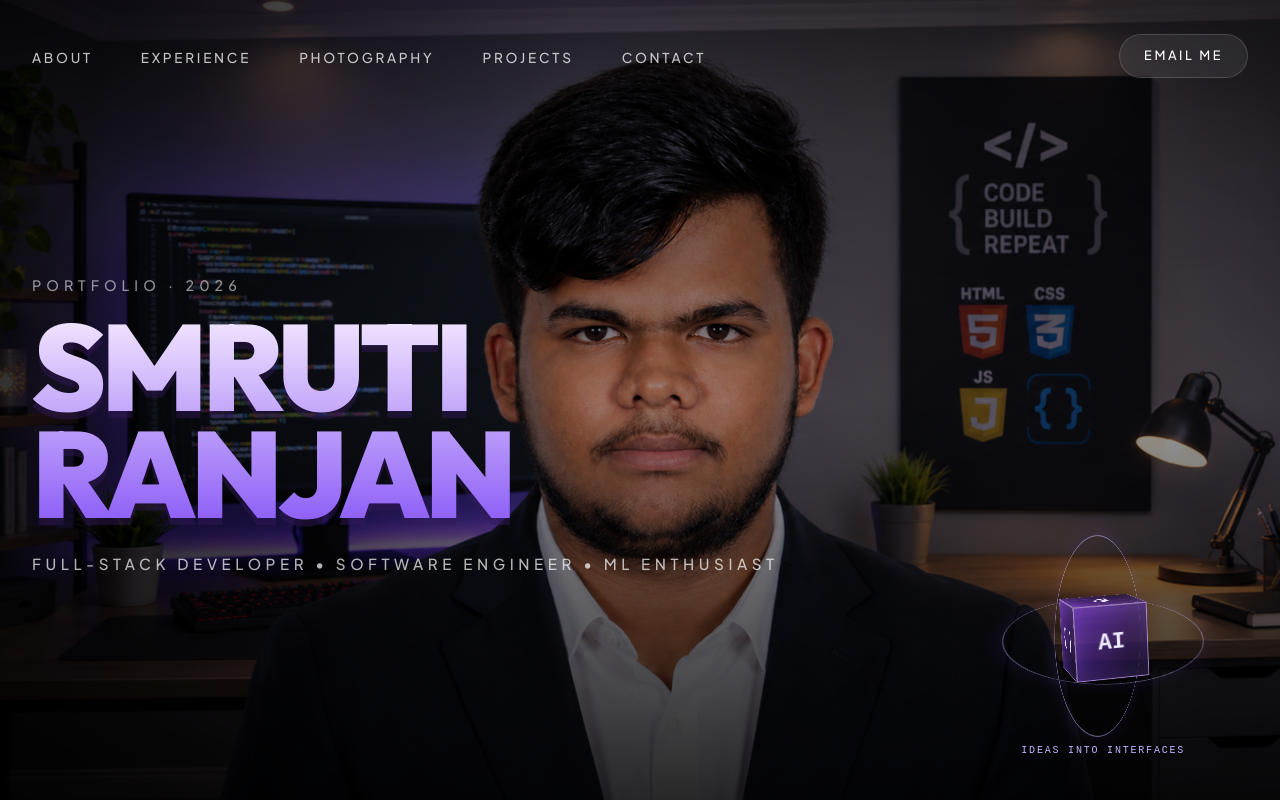
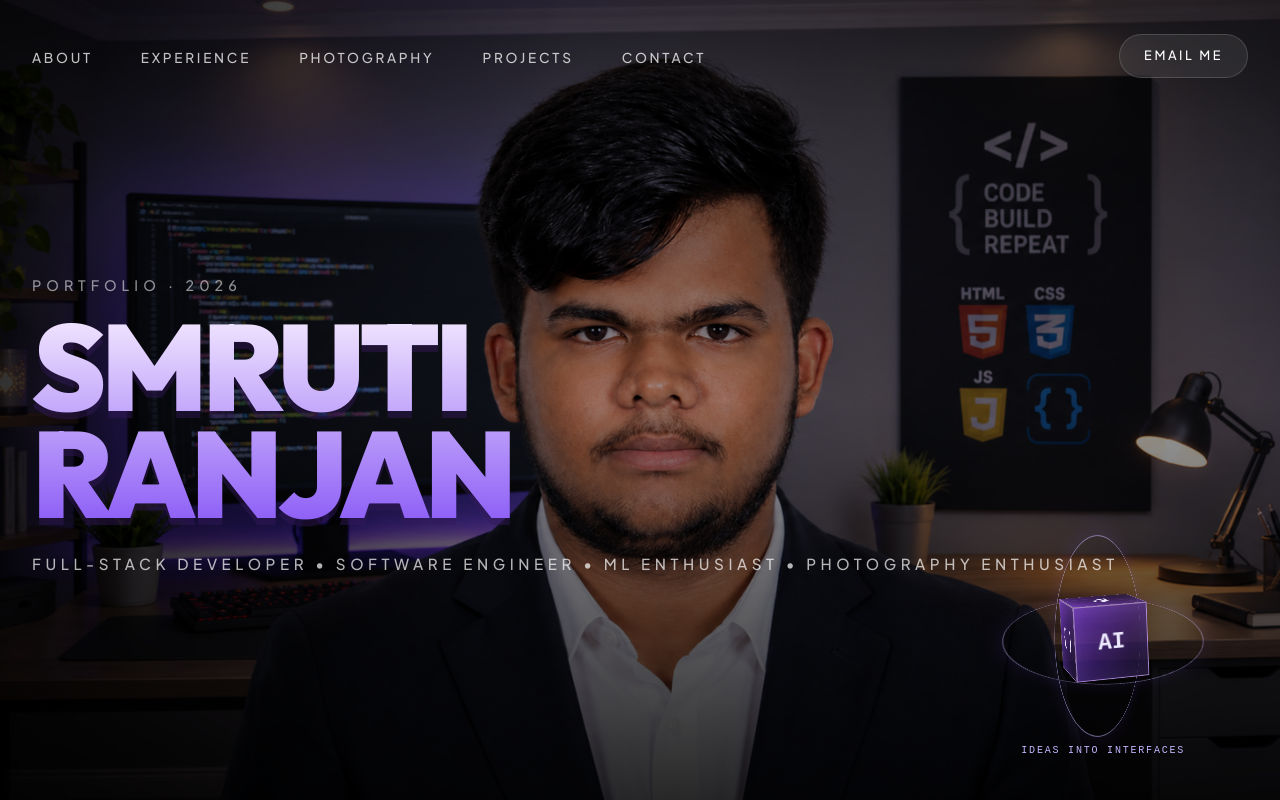
Before and after one commit to smrutiparhi/Smruti_Parhi, a React (Vite) app: page / in a window 1280 px wide. Shown: the top 800 px of the page. Built offline with nearby package versions, Linux system fonts and the light colour scheme.

Commit message:
Add photography to hero tagline

```diff
--- a/src/components/Hero.jsx
+++ b/src/components/Hero.jsx
@@ -159,7 +159,7 @@ export default function Hero() {
             transition={{ duration: 0.6, delay: 0.75 }}
             className="hero-roles-desc"
           >
-            Full-Stack Developer • Software Engineer • ML Enthusiast
+            Full-Stack Developer • Software Engineer • ML Enthusiast • Photography Enthusiast
           </motion.p>
         </motion.div>
       </div>
```
